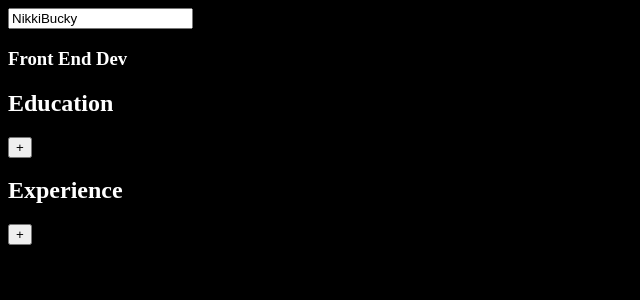
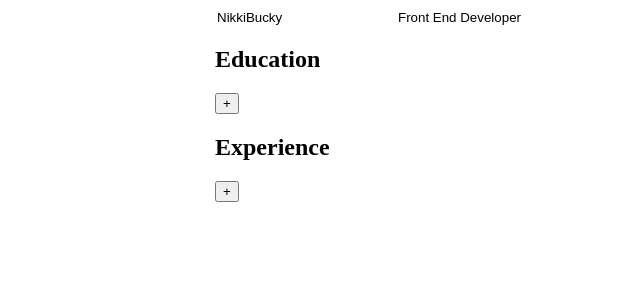
Before and after one commit to Nikesh-Nikki/CV_Maker, a React (Create React App) app: page / in a window 1280 px wide. Shown: the top 300 px of the page, without its empty margins (0-640 px from the left). Built offline with nearby package versions, Linux system fonts and the light colour scheme.

Commit message:
basic styling

```diff
--- a/public/index.css
+++ b/public/index.css
@@ -1,8 +1,12 @@
 body{
-    background-color: black;
-    color: white;
+
 }
 
+/* doc */
+#doc {
+    width: min(90vw,850px);
+    margin: auto;
+}
 /* styles on section */
 .section{
 
@@ -10,6 +14,21 @@ body{
 
 .topSection{
 
+}
+
+/* input */
+input{
+    border: 0px;
+    color: inherit;
+}
+
+input.editable{
+    border-bottom: solid gray 2px;
+}
+
+input:focus{
+    outline: none;
+    border-bottom: 2px solid black;
 }
 
 /* styles on an entry */
--- a/src/components/Doc.jsx
+++ b/src/components/Doc.jsx
@@ -2,7 +2,7 @@ import React from 'react';
 
 
 export default function Doc (props){
-    return <div className='doc'>
+    return <div id='doc'>
         {props.children}
     </div>
 }
--- a/src/components/Input.jsx
+++ b/src/components/Input.jsx
@@ -4,5 +4,7 @@ import React, { useState } from 'react';
 export default function Input (props){
     const [value,setValue]=useState(props.value);
     return <input type='text' onChange={(e)=>setValue(e.target.value)}
-    className={props.className} value={value}/>
+    className={props.className} value={value}
+        spellCheck={false}
+    />
 }
--- a/src/components/Post.jsx
+++ b/src/components/Post.jsx
@@ -1,8 +1,6 @@
 import React from 'react';
-
+import Input from './Input.jsx';
 
 export default function Post (props){
-return <div className='post'>
-    <h3>{props.post}</h3>
-</div>
+    return <Input className='post' value='Front End Developer'/>
 }
```
